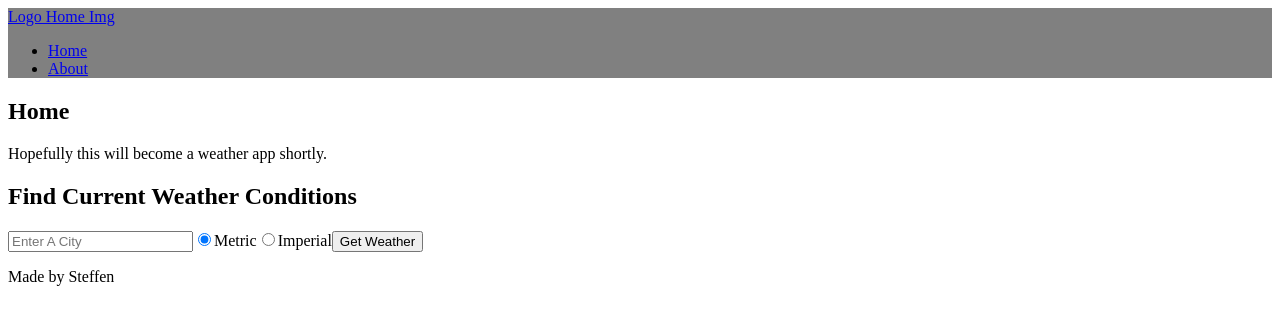
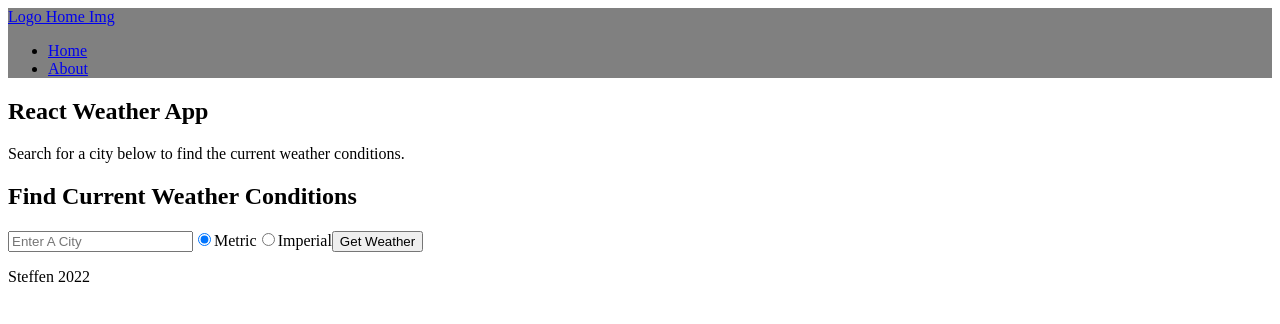
Before and after one commit to SteffNS/weather-app, a React (Create React App) app: page / in a window 1280 px wide. Shown: the top 324 px of the page. Built offline with nearby package versions, Linux system fonts and the light colour scheme.

Commit message:
minor changes

```diff
--- a/src/components/Footer.js
+++ b/src/components/Footer.js
@@ -1,7 +1,11 @@
 const Footer = () => {
+
+    //get current year
+    let year = new Date().getFullYear();
+
     return(
         <footer>
-            <p>Made by Steffen</p>
+            <p>Steffen {year} </p>
         </footer>
     )
 }
--- a/src/pages/PageAbout.js
+++ b/src/pages/PageAbout.js
@@ -2,6 +2,7 @@ const PageAbout = () => {
     return(
         <section>
             <h1>About The Weather App</h1>
+            <p>A weather app created with React and Open Weather API.</p>
         </section>
     )
 }
--- a/src/pages/PageHome.js
+++ b/src/pages/PageHome.js
@@ -5,8 +5,8 @@ const PageHome = () => {
     return(
         <div>
             <section className="home">
-                <h1>Home</h1>
-                <p>Hopefully this will become a weather app shortly.</p>
+                <h1>React Weather App</h1>
+                <p>Search for a city below to find the current weather conditions.</p>
                 <Forecast />
             </section>
         </div>
```
